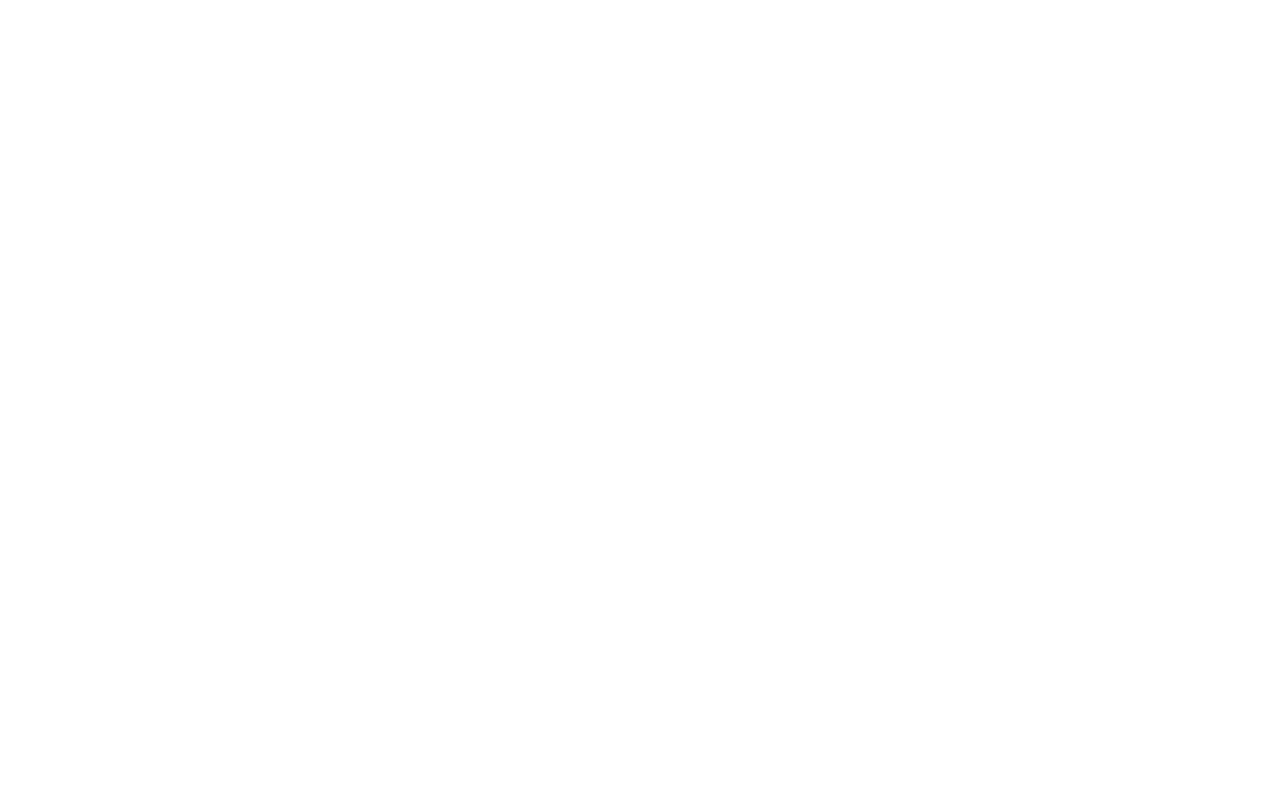
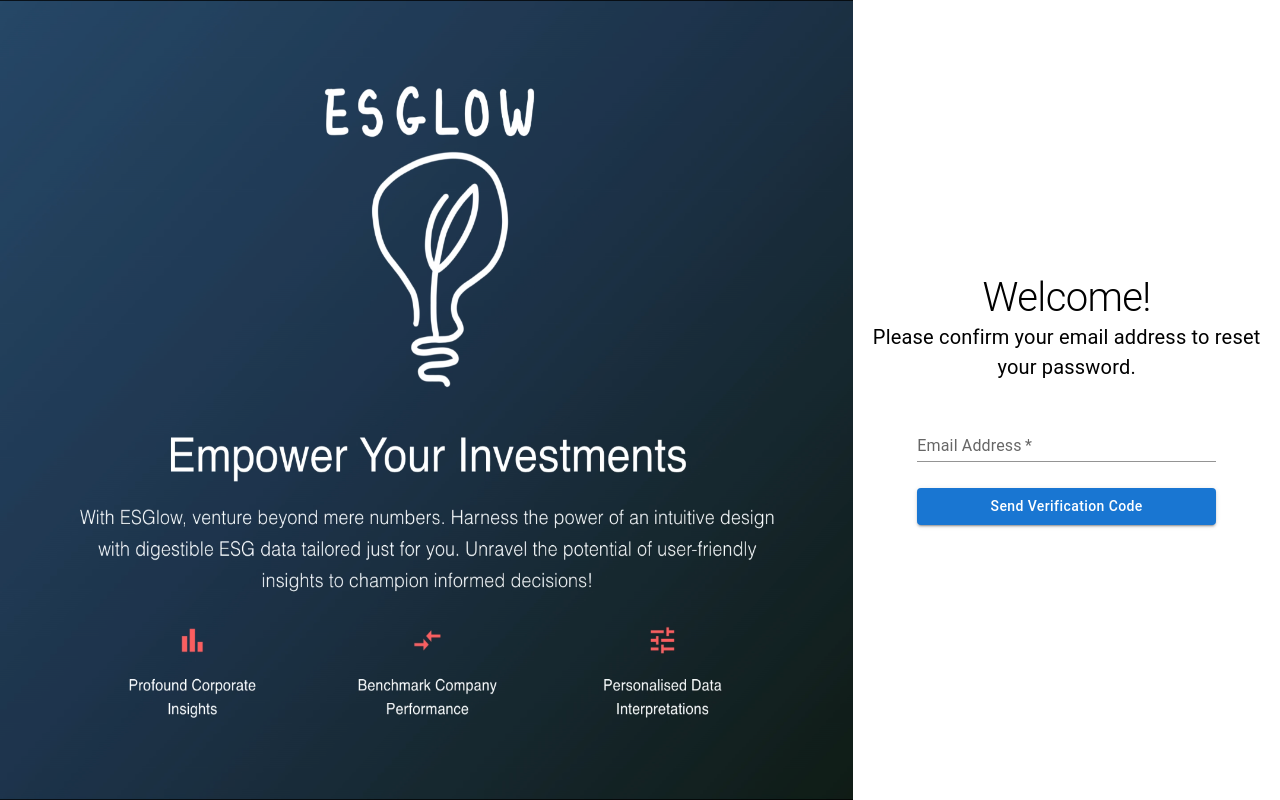
Before and after one commit to COMP9900-24T1-Nullbody/frontend, a React (Create React App) app: page /reset in a window 1280 px wide. Before the commit this address had no page. Built offline with nearby package versions, Linux system fonts and the light colour scheme.

Commit message:
1. 添加了重置密码的页面，路由和主页也同步更新了 2. 登录与注册页面的login和sign up的按钮改为部分小写

```diff
--- a/package.json
+++ b/package.json
@@ -12,6 +12,7 @@
     "@testing-library/jest-dom": "^5.17.0",
     "@testing-library/react": "^13.4.0",
     "@testing-library/user-event": "^13.5.0",
+    "mui-one-time-password-input": "^2.0.2",
     "prettier-eslint": "^16.3.0",
     "react": "^18.2.0",
     "react-dom": "^18.2.0",
--- a/src/App.jsx
+++ b/src/App.jsx
@@ -8,12 +8,14 @@
 import Home from "./pages/Home";
 import UserProfile from "./pages/UserProfile";
 import UserHistory from "./pages/UserHistory";
+import PasswordReset from "./pages/PasswordReset";
 
 function App() {
   return (
     <Router>
       <Routes>
         <Route path="/" element={<Home />} />
+        <Route path="/reset" element={<PasswordReset />} />
         <Route path="/login" element={<Login />} />
         <Route path="/register" element={<Register />} />
         <Route path="/main" element={<Main />} />
--- a/src/pages/Home.jsx
+++ b/src/pages/Home.jsx
@@ -6,11 +6,15 @@
   return (
     <div className="title">
       <p>建设中的页面：</p>
+      <Link to="/reset">reset页面</Link>
+      <br />
       <Link to="/login">login页面</Link>
       <br />
       <Link to="/register">register页面</Link>
       <br />
-      <Link to="/main">main页面</Link>
+      <Link to="/user/profile">profile页面</Link>
+      <br />
+      <Link to="/user/history">analysis history页面</Link>
     </div>
   );
 }
--- a/src/pages/Login.jsx
+++ b/src/pages/Login.jsx
@@ -246,17 +246,18 @@
 
           {/* Forgot Password Link */}
           <Grid item xs={12}>
-            <Link href="#">Forgot password?</Link>
+            <Link href="/reset">Forgot password?</Link>
           </Grid>
 
           {/* Login Button */}
           <Grid item xs={12}>
             <Button
+              style={{ textTransform: "none" }}
               variant="contained"
               sx={{ width: "100%" }}
               onClick={handleNormalLogin}
             >
-              LOG IN
+              Login
             </Button>
           </Grid>
 
--- /dev/null
+++ b/src/pages/PasswordReset.jsx
@@ -0,0 +1,166 @@
+import React, { useState, useEffect } from "react";
+import {
+  Grid,
+  TextField,
+  Button,
+  Box,
+  Typography,
+  Dialog,
+  DialogTitle,
+  DialogContent,
+  DialogActions,
+  CircularProgress
+} from "@mui/material";
+import { MuiOtpInput } from "mui-one-time-password-input";
+
+import CoverImage from "../img/cover.png";
+
+function PasswordReset() {
+  const initial_timer = 10;
+
+  const [email, setEmail] = useState("");
+  const [otp, setOtp] = useState("");
+
+  const [loading, setLoading] = useState(false);
+  const [timer, setTimer] = useState(0);
+
+  const [openDialog, setOpenDialog] = useState(false);
+  const [dialogContent, setDialogContent] = useState("");
+  const [emailDisabled, setEmailDisabled] = useState(false);
+
+  const handleChange = (newValue) => {
+    setOtp(newValue);
+  };
+
+  useEffect(() => {
+    if (timer > 0) {
+      const interval = setInterval(() => {
+        setTimer((prevTimer) => prevTimer - 1); // 每秒减1
+      }, 1000);
+      return () => clearInterval(interval);
+    }
+  }, [timer]);
+
+  useEffect(() => {
+    if (timer === 0) {
+      setLoading(false);
+    }
+  }, [timer]);
+
+  const handleSendVerificationCode = () => {
+    setEmailDisabled(true);
+
+    setTimer(initial_timer);
+    setLoading(true);
+  };
+
+  return (
+    <Grid container width={"100vw"} height={"100vh"}>
+      {/* Cover Image */}
+      <Grid item id="cover-img" xs={8}>
+        <img
+          src={CoverImage}
+          alt="PasswordReset"
+          style={{ width: "100%", height: "100%", display: "block" }}
+        />
+      </Grid>
+
+      {/* Form */}
+      <Grid
+        item
+        container
+        id="form-section"
+        xs={4}
+        sx={{
+          display: "flex",
+          alignItems: "center",
+          justifyContent: "center",
+          flexDirection: "column"
+        }}
+      >
+        <Grid item id="form-title" marginBottom={4}>
+          <Box sx={{ textAlign: "center" }}>
+            <Typography variant="h1" sx={{ fontSize: "2.5rem" }}>
+              Welcome!
+            </Typography>
+            <Typography variant="body1" sx={{ fontSize: "1.25rem" }}>
+              Please confirm your email address to reset your password.
+            </Typography>
+          </Box>
+        </Grid>
+
+        <Grid
+          item
+          container
+          rowSpacing={2}
+          id="form-inputs"
+          sx={{ display: "flex", justifyContent: "center", width: "70%" }}
+        >
+          {/* Password Reset Form */}
+          <Grid item xs={12}>
+            <TextField
+              required
+              id="reset-email"
+              label="Email Address"
+              variant="standard"
+              value={email}
+              onChange={(e) => setEmail(e.target.value)}
+              disabled={emailDisabled}
+              sx={{ width: "100%", marginBottom: "10px" }}
+            />
+          </Grid>
+
+          {/* Show verification code TextField only when email is disabled */}
+          {emailDisabled && (
+            <Grid item xs={12}>
+              <MuiOtpInput
+                value={otp}
+                onChange={handleChange}
+                length={6}
+                onComplete={() => {
+                  setDialogContent("You just type in the verification code!");
+                  setOpenDialog(true);
+                }}
+              />
+            </Grid>
+          )}
+
+          {/* Send Verification Code Button */}
+          <Grid item xs={12}>
+            <Button
+              style={{ textTransform: "none" }}
+              variant="contained"
+              sx={{ width: "100%" }}
+              disabled={loading || timer > 0}
+              onClick={handleSendVerificationCode}
+            >
+              {loading ? (
+                <>
+                  <CircularProgress
+                    size={24}
+                    variant="determinate"
+                    value={((initial_timer - timer) / initial_timer) * 100}
+                  />
+                  `Resend in {timer}s`
+                </>
+              ) : (
+                "Send Verification Code"
+              )}
+            </Button>
+          </Grid>
+        </Grid>
+      </Grid>
+
+      {/* Dialog for displaying password reset result */}
+      <Dialog open={openDialog} onClose={() => setOpenDialog(false)}>
+        <DialogTitle>Password Reset Result</DialogTitle>
+        <DialogContent>{dialogContent}</DialogContent>
+        <DialogActions>
+          <Button onClick={() => setOpenDialog(false)}>Close</Button>
+        </DialogActions>
+      </Dialog>
+    </Grid>
+  );
+}
+
+export default PasswordReset;
--- a/src/pages/Register.jsx
+++ b/src/pages/Register.jsx
@@ -254,11 +254,12 @@
           {/* Sign Up Button */}
           <Grid item xs={12}>
             <Button
+              style={{ textTransform: "none" }}
               variant="contained"
               sx={{ width: "100%" }}
               onClick={handleNormalRegister}
             >
-              SIGN UP
+              Sign Up
             </Button>
           </Grid>
 
```
Also changed, not shown: 1 other file (tests, documents, lock files or other folders).
